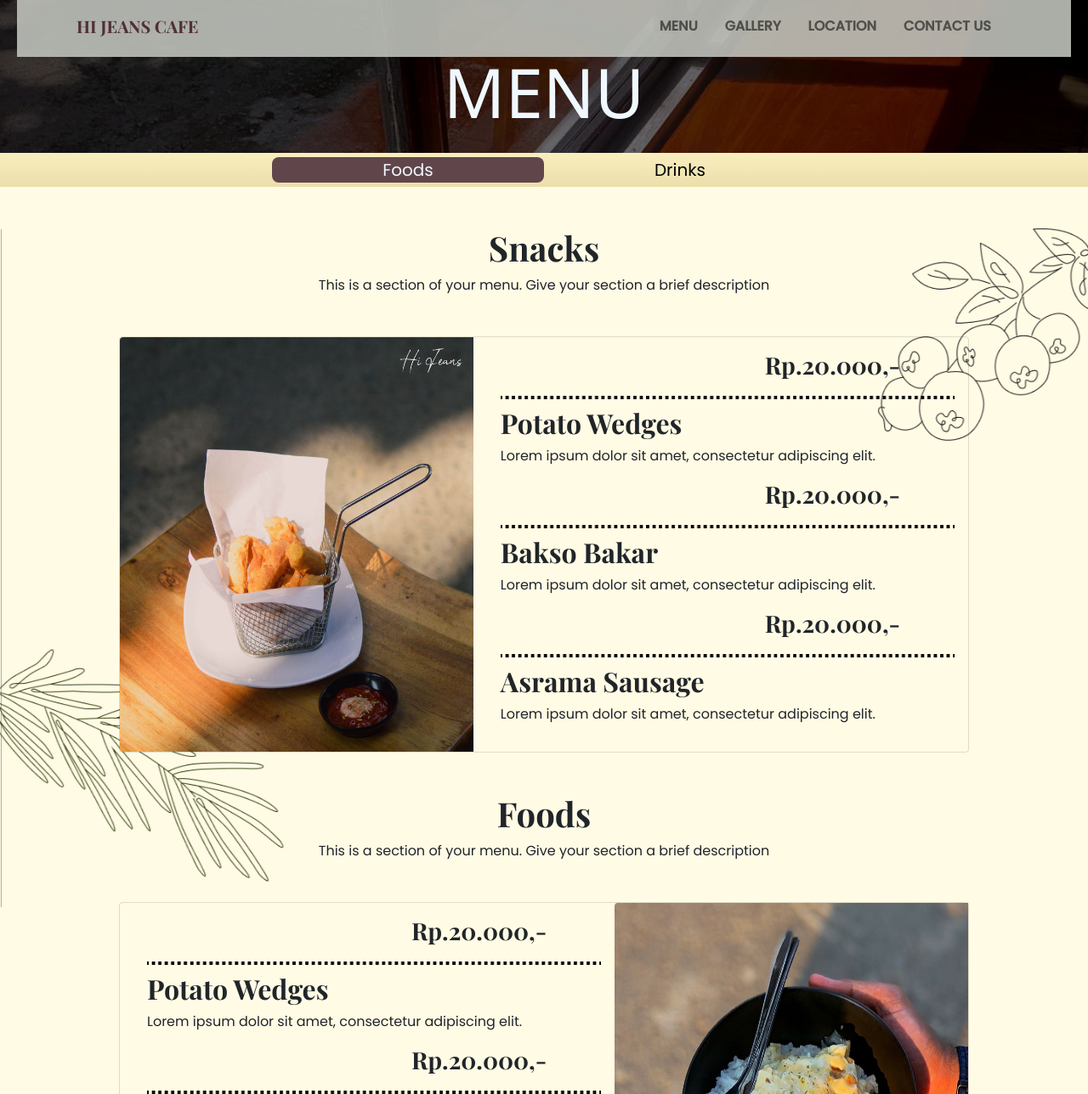
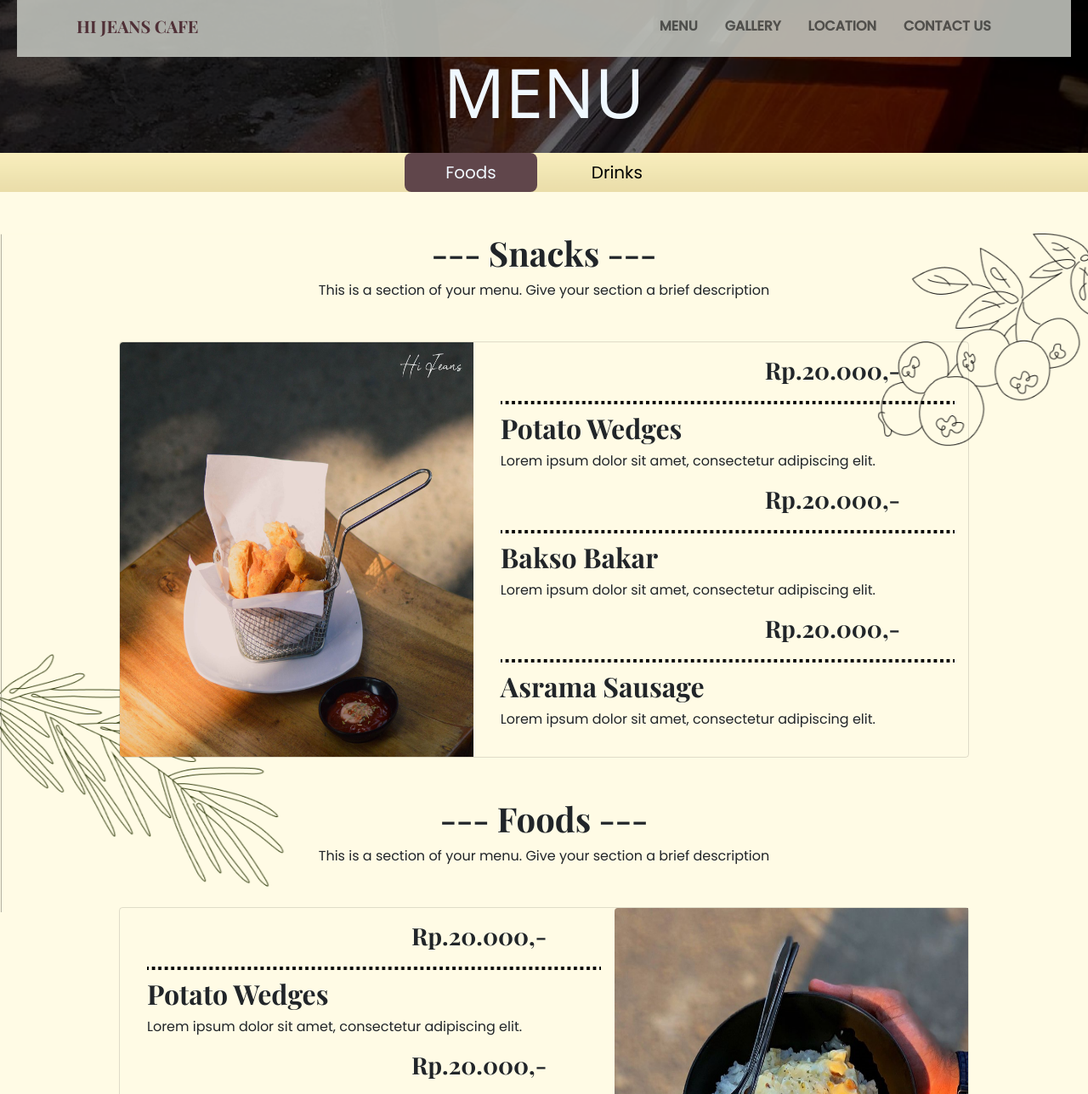
Before and after one commit to Afaryn/UTS-PEMWEB-HIWEB, a plain HTML site: page menu/index.html in a window 1280 px wide. Shown: the part 20-1308 px from the top of the page at 85% size. Drawn offline with nearby package versions, Linux system fonts and the light colour scheme.

Commit message:
update ketiga

```diff
--- a/global.css
+++ b/global.css
@@ -77,7 +77,6 @@ nav {
   background-image: url(/img/Rectangle\ 120.png);
   background-size: cover;
   text-decoration: none;
-  height: 5vh;
 }
 
 .bar-menu a {
--- a/menu/index.html
+++ b/menu/index.html
@@ -75,12 +75,12 @@
     <section id="content-menu">
       <!--BAR MENU-->
       <div
-        class="bar-menu row w-100 d-flex align-items-center justify-content-center m-auto"
+        class="bar-menu  w-100 d-flex align-items-center justify-content-center m-auto"
       >
-        <div class="menu fs-5 col-3 text-center active">
+        <div class="menu fs-5 ps-5 pe-5 pb-2 pt-2 me-2 text-center active">
           <a href="#content-food" class="" id="poppin">Foods</a>
         </div>
-        <div class="menu fs-5 col-3 text-center">
+        <div class="menu fs-5 ps-5 pe-5 pb-2 pt-2 ms-2 text-center">
           <a href="#" class="" id="poppin">Drinks</a>
         </div>
       </div>
@@ -89,7 +89,7 @@
       <div class="content-food w-100 d-block position-relative" id="content-food">
         <div class="food d-block">
           <div class="text-center mb-5 mt-5 d-block">
-            <h1>Snacks</h1>
+            <h1>--- Snacks ---</h1>
             <p>
               This is a section of your menu. Give your section a brief
               description
@@ -140,7 +140,7 @@
         </div>
         <div class="food d-block mb-5">
           <div class="text-center mb-5 mt-5 d-block">
-            <h1>Foods</h1>
+            <h1>--- Foods ---</h1>
             <p>
               This is a section of your menu. Give your section a brief
               description
```
